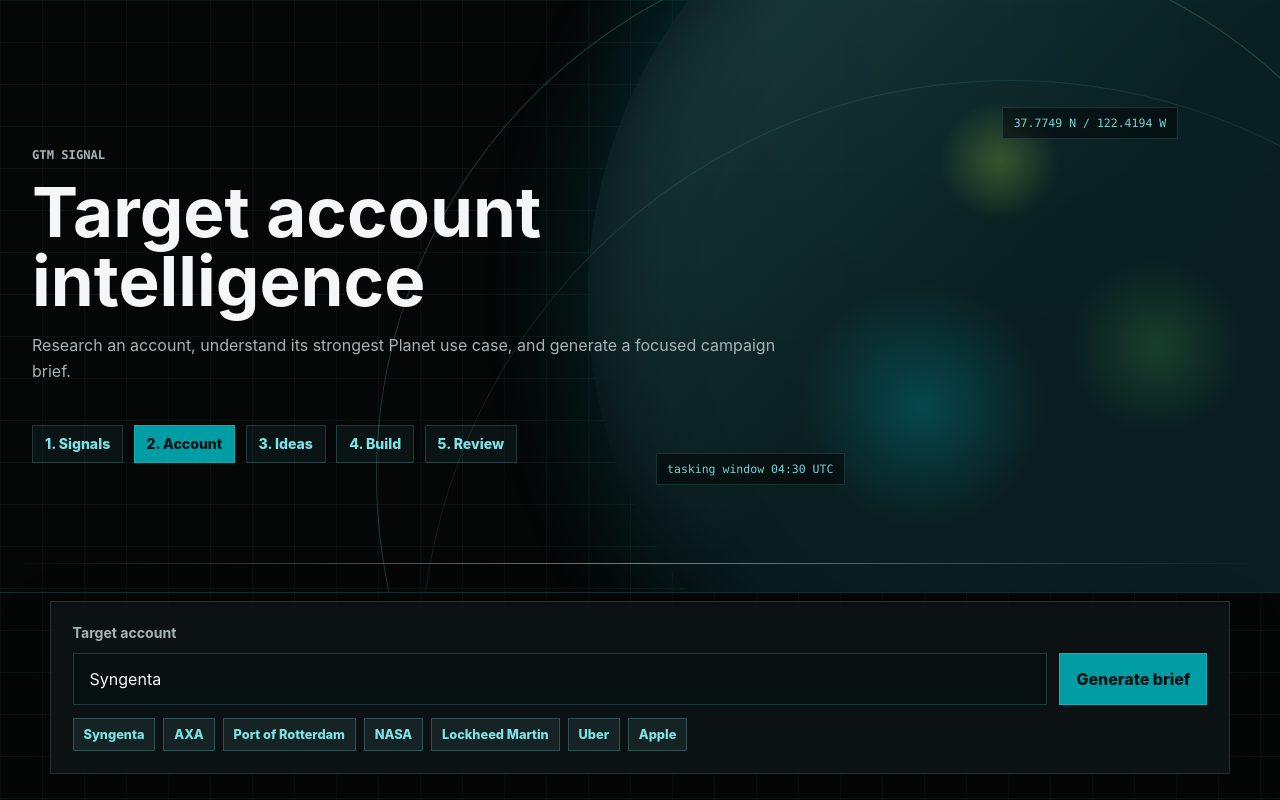
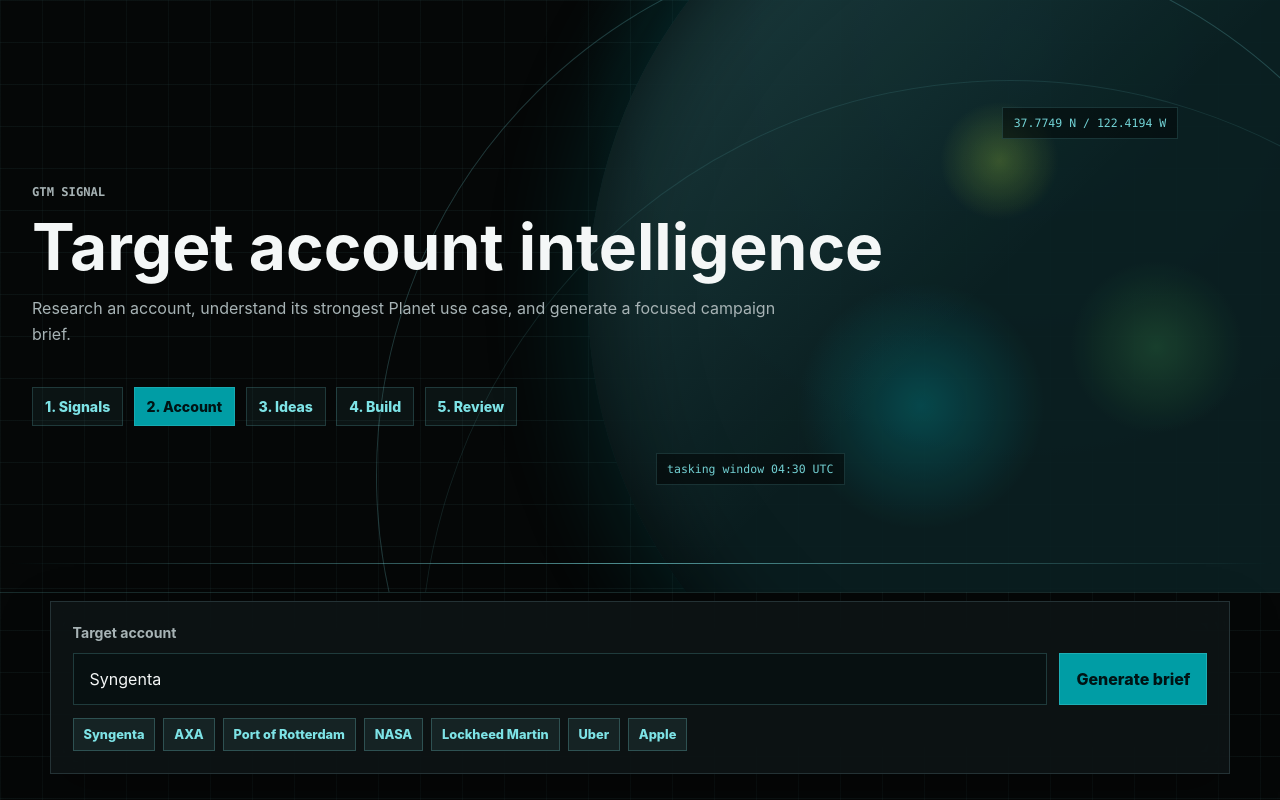
Before and after one commit to akankshalksingh/planet-campaign-brief-agent, a Next.js app: page / in a window 1280 px wide. Shown: the top 800 px of the page. Built offline with nearby package versions, Linux system fonts and the light colour scheme.

Commit message:
Keep workflow hero titles on one line

```diff
--- a/app/globals.css
+++ b/app/globals.css
@@ -852,11 +852,12 @@
 
 .signalHero h1,
 .signalDetailHero h1 {
-  max-width: 780px;
+  max-width: min(1180px, calc(100vw - 4rem));
   margin: 0;
-  font-size: clamp(3rem, 5.4vw, 5.6rem);
+  font-size: clamp(3rem, 5vw, 5.35rem);
   line-height: 1;
   letter-spacing: 0;
+  white-space: nowrap;
 }
 
 .signalHeroContent,
@@ -1285,6 +1286,7 @@
   .signalHero h1,
   .signalDetailHero h1 {
     font-size: 3rem;
+    white-space: normal;
   }
 }
 
```
